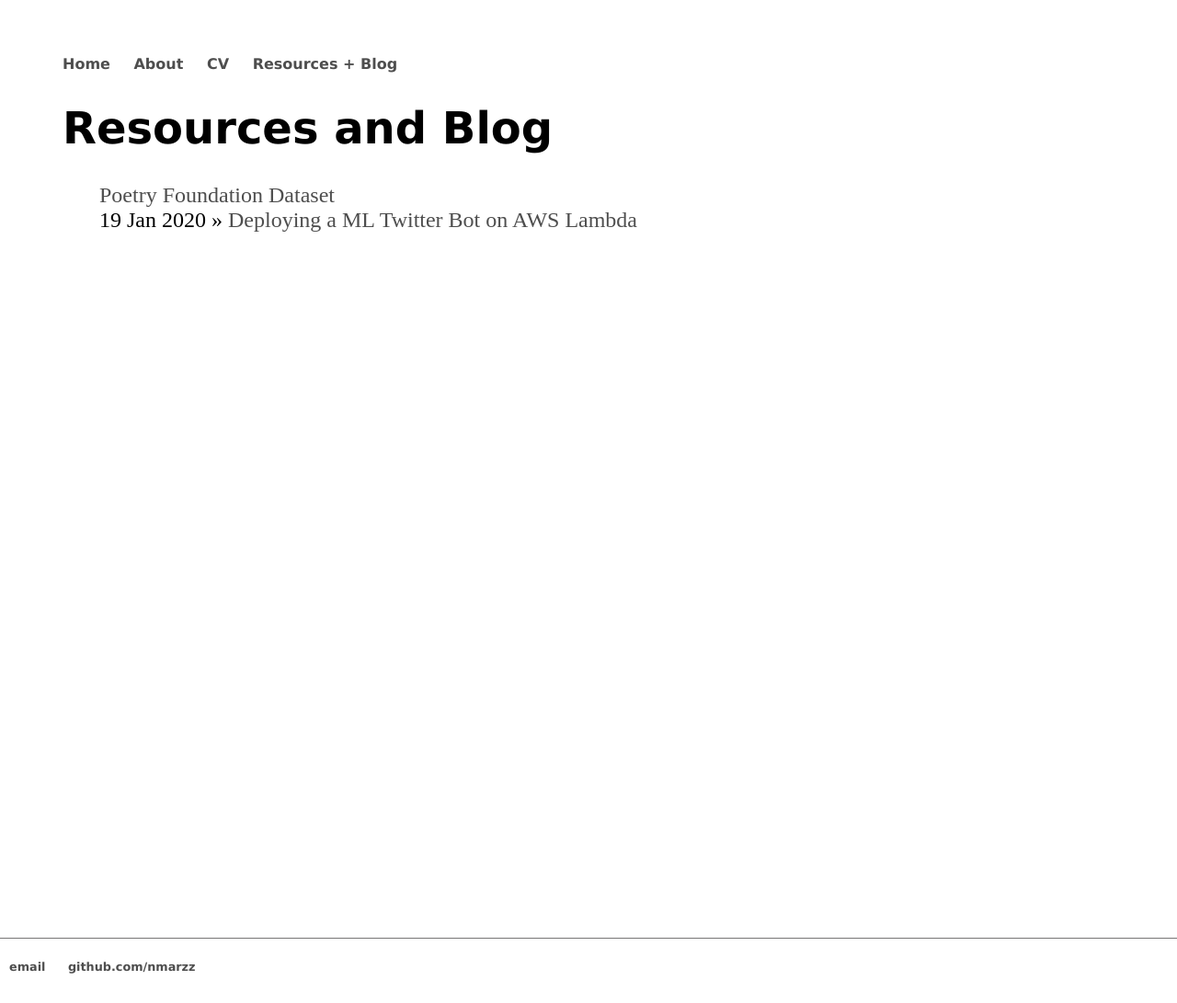
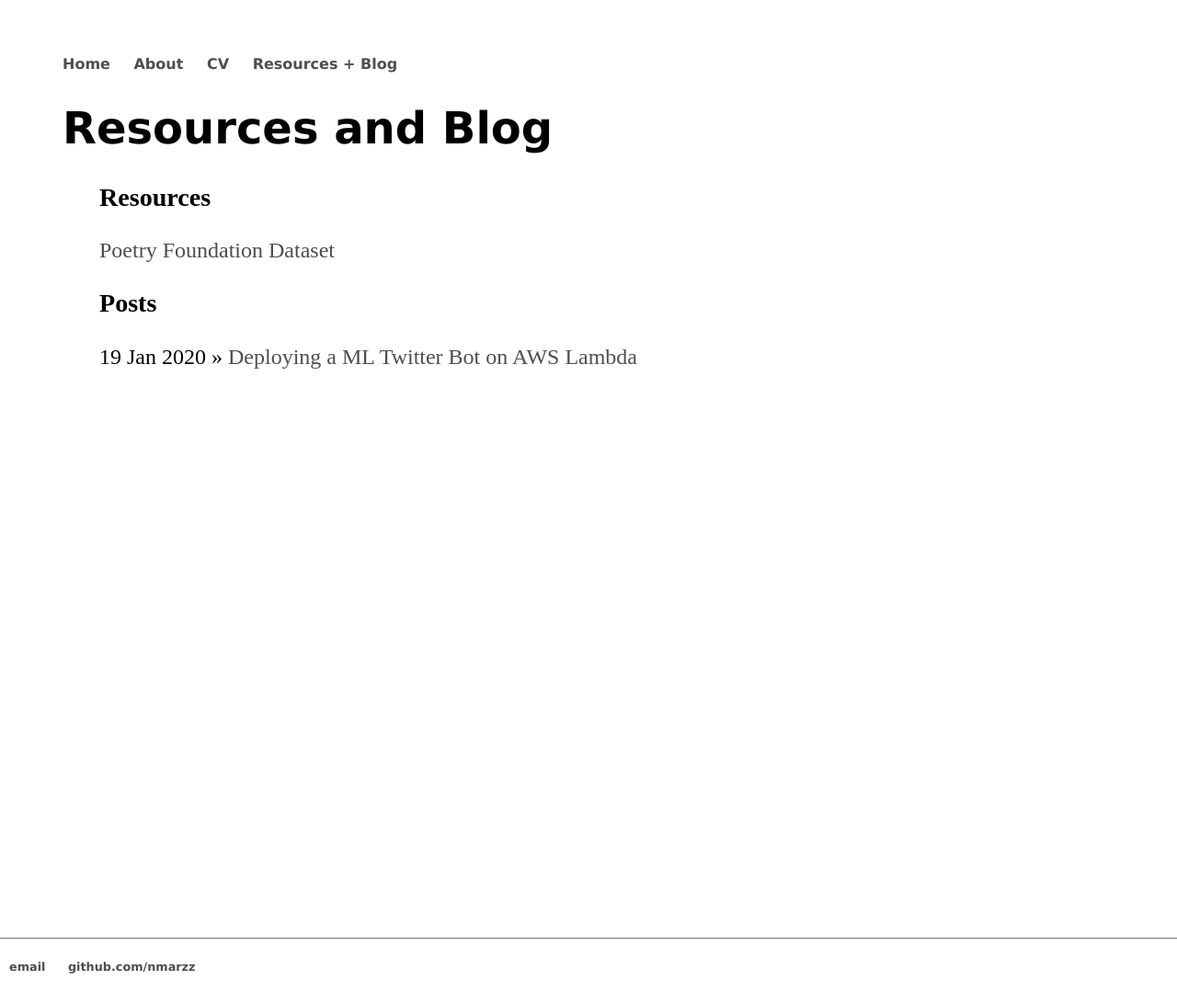
Before and after one commit to nmarzz/nmarzz.github.io, a Jekyll site: the page built from blog/index.html, in a window 1280 px wide. Shown: the whole page at 92% size. Built offline with Jekyll 4.4.1, drawn with Linux system fonts in a browser that asks for light colours.

```diff
--- a/blog/index.html
+++ b/blog/index.html
@@ -4,7 +4,11 @@ title: Resources and Blog
 ---
 	<h1>{{ page.title }}</h1>
 	<ul class="posts">
+
+		<h3>Resources</h3>
 		<a href="/resources/poetry_foundation_dataset.zip">Poetry Foundation Dataset</a>
+
+		<h3>Posts</h3>
 	  {% for post in site.posts %}
 	    <li><span>{{ post.date | date_to_string }}</span> » <a href="{{ post.url }}" title="{{ post.title }}">{{ post.title }}</a></li>
 	  {% endfor %}
```
